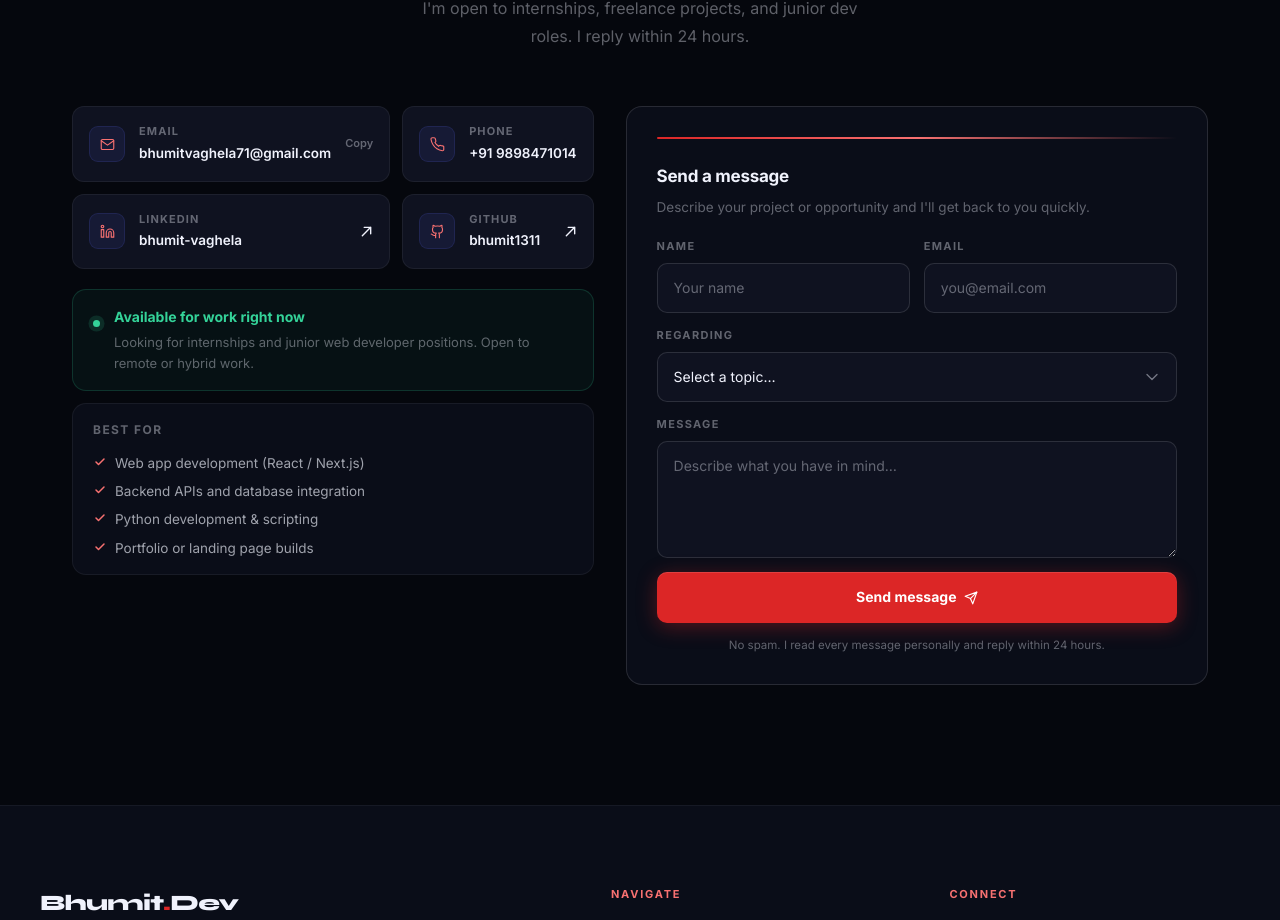
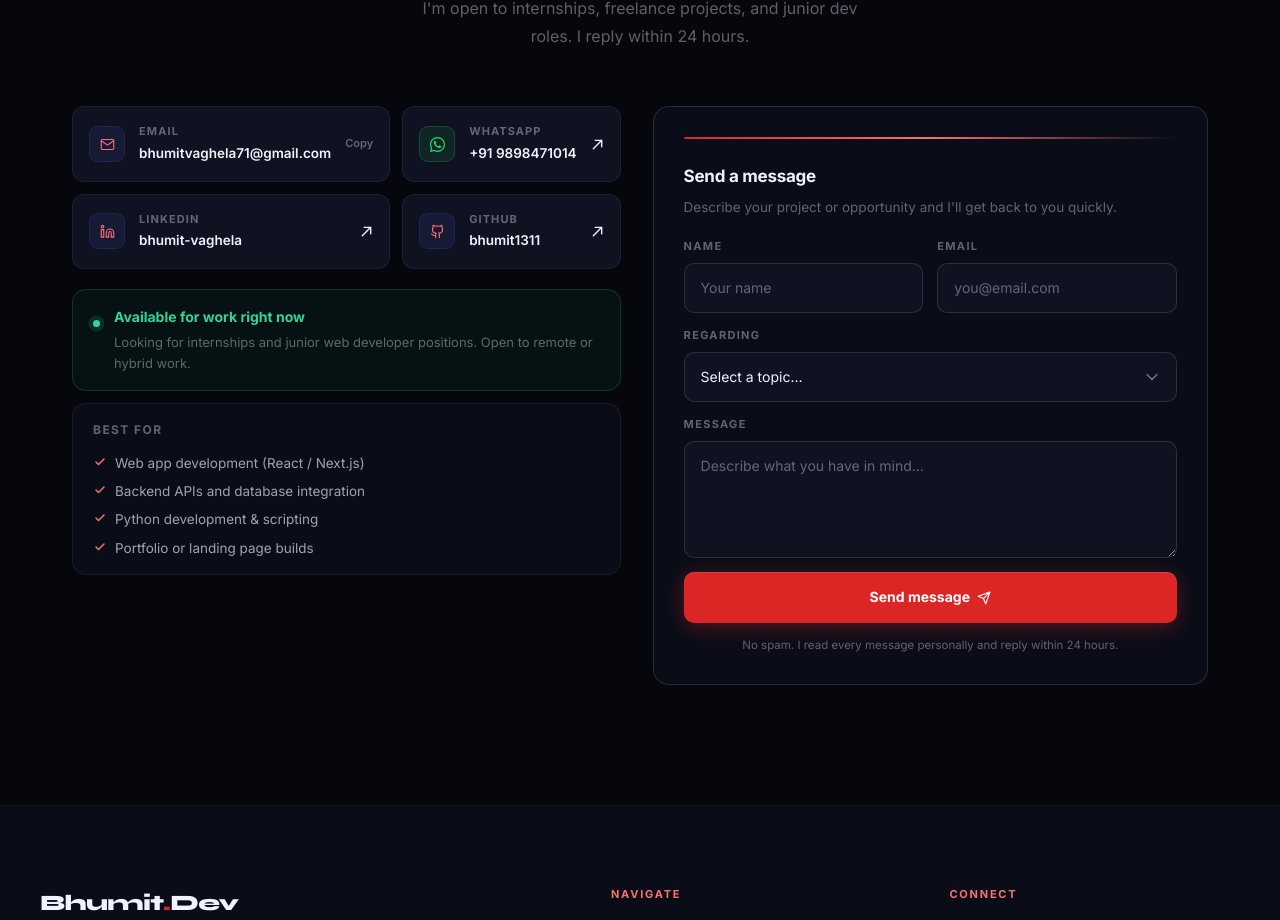
Before and after one commit to bhumit1311/bhumit-dev-portfolio, a Next.js app: page / in a window 1280 px wide. Shown: the part 4354-5274 px from the top of the page. Built offline with nearby package versions, Linux system fonts and the light colour scheme; no server answers.

Commit message:
feat: add WhatsApp contact card with pre-filled message link

```diff
--- a/components/Contact.jsx
+++ b/components/Contact.jsx
@@ -37,11 +37,17 @@ const ArrowIcon = () => (
     <path d="M2.5 11.5L11.5 2.5M11.5 2.5H4.5M11.5 2.5V9.5" stroke="currentColor" strokeWidth="1.5" strokeLinecap="round" strokeLinejoin="round"/>
   </svg>
 );
+const WhatsAppIcon = () => (
+  <svg width="15" height="15" viewBox="0 0 24 24" fill="currentColor">
+    <path d="M17.472 14.382c-.297-.149-1.758-.867-2.03-.967-.273-.099-.471-.148-.67.15-.197.297-.767.966-.94 1.164-.173.199-.347.223-.644.075-.297-.15-1.255-.463-2.39-1.475-.883-.788-1.48-1.761-1.653-2.059-.173-.297-.018-.458.13-.606.134-.133.298-.347.446-.52.149-.174.198-.298.298-.497.099-.198.05-.371-.025-.52-.075-.149-.669-1.612-.916-2.207-.242-.579-.487-.5-.669-.51-.173-.008-.371-.01-.57-.01-.198 0-.52.074-.792.372-.272.297-1.04 1.016-1.04 2.479 0 1.462 1.065 2.875 1.213 3.074.149.198 2.096 3.2 5.077 4.487.709.306 1.262.489 1.694.625.712.227 1.36.195 1.871.118.571-.085 1.758-.719 2.006-1.413.248-.694.248-1.289.173-1.413-.074-.124-.272-.198-.57-.347z"/>
+    <path d="M12 0C5.373 0 0 5.373 0 12c0 2.127.558 4.126 1.532 5.862L.057 23.428a.5.5 0 0 0 .609.61l5.652-1.48A11.945 11.945 0 0 0 12 24c6.627 0 12-5.373 12-12S18.627 0 12 0zm0 22c-1.907 0-3.686-.523-5.208-1.433l-.374-.222-3.853 1.01 1.028-3.758-.243-.386A9.955 9.955 0 0 1 2 12C2 6.477 6.477 2 12 2s10 4.477 10 10-4.477 10-10 10z"/>
+  </svg>
+);
 
 /* ── Contact info ───────────────────────────────── */
 const CONTACTS = [
   { label: "Email", value: "bhumitvaghela71@gmail.com", href: "mailto:bhumitvaghela71@gmail.com", icon: <MailIcon />, copy: true },
-  { label: "Phone", value: "+91 9898471014", href: "tel:+919898471014", icon: <PhoneIcon /> },
+  { label: "WhatsApp", value: "+91 9898471014", href: "https://wa.me/919898471014?text=Hi%20Bhumit%2C%20I%20saw%20your%20portfolio%20and%20would%20like%20to%20connect!", icon: <WhatsAppIcon />, newTab: true, whatsapp: true },
   { label: "LinkedIn", value: "bhumit-vaghela", href: "https://www.linkedin.com/in/bhumit-vaghela-752130330/", icon: <LinkedinIcon />, newTab: true },
   { label: "GitHub", value: "bhumit1311", href: "https://github.com/bhumit1311", icon: <GithubIcon />, newTab: true },
 ];
@@ -85,7 +91,7 @@ function ContactRow({ item }) {
         e.currentTarget.style.background = "var(--c-surface-2)";
       }}
     >
-      <div style={{ width: "36px", height: "36px", borderRadius: "9px", background: "rgba(90,103,242,0.1)", border: "1px solid rgba(90,103,242,0.15)", display: "grid", placeItems: "center", color: "var(--c-accent-light)", flexShrink: 0 }}>
+      <div style={{ width: "36px", height: "36px", borderRadius: "9px", background: item.whatsapp ? "rgba(37,211,102,0.1)" : "rgba(90,103,242,0.1)", border: item.whatsapp ? "1px solid rgba(37,211,102,0.2)" : "1px solid rgba(90,103,242,0.15)", display: "grid", placeItems: "center", color: item.whatsapp ? "#25d366" : "var(--c-accent-light)", flexShrink: 0 }}>
         {item.icon}
       </div>
       <div style={{ flex: 1, minWidth: 0 }}>
```
